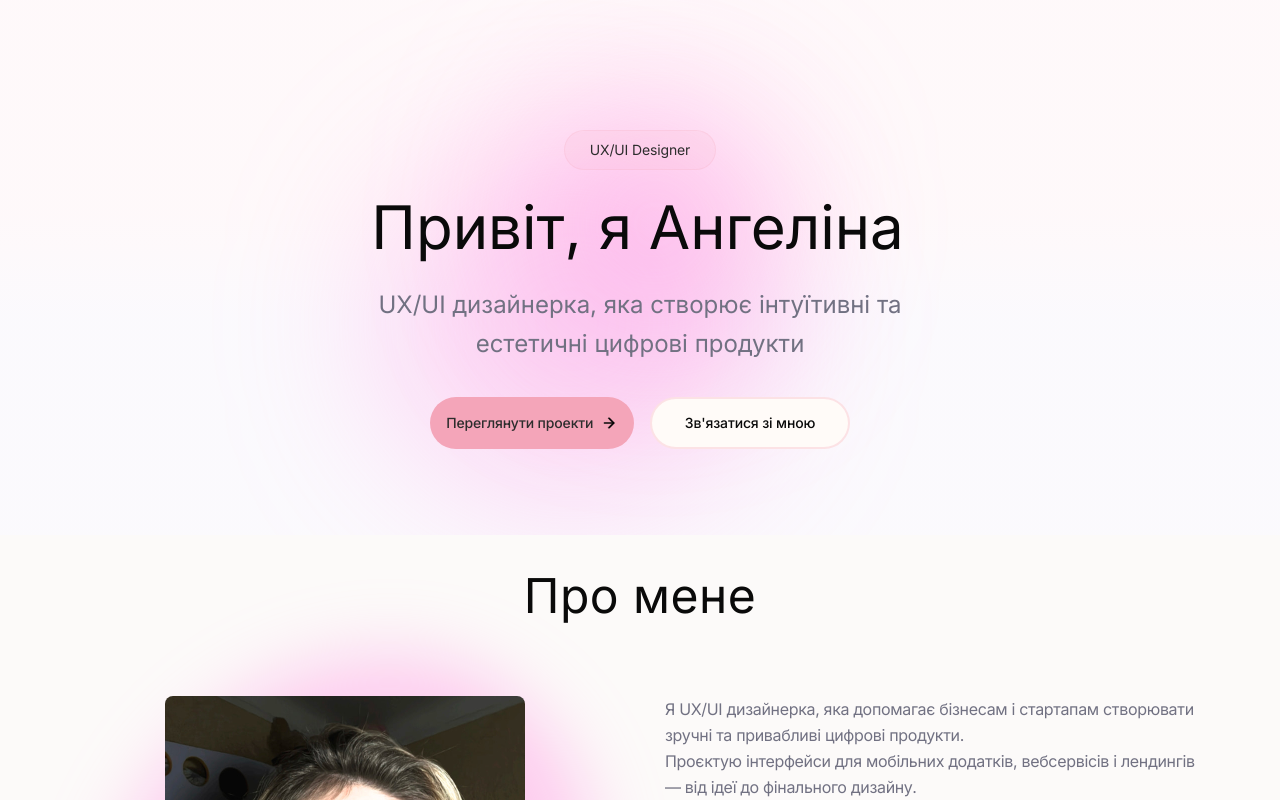
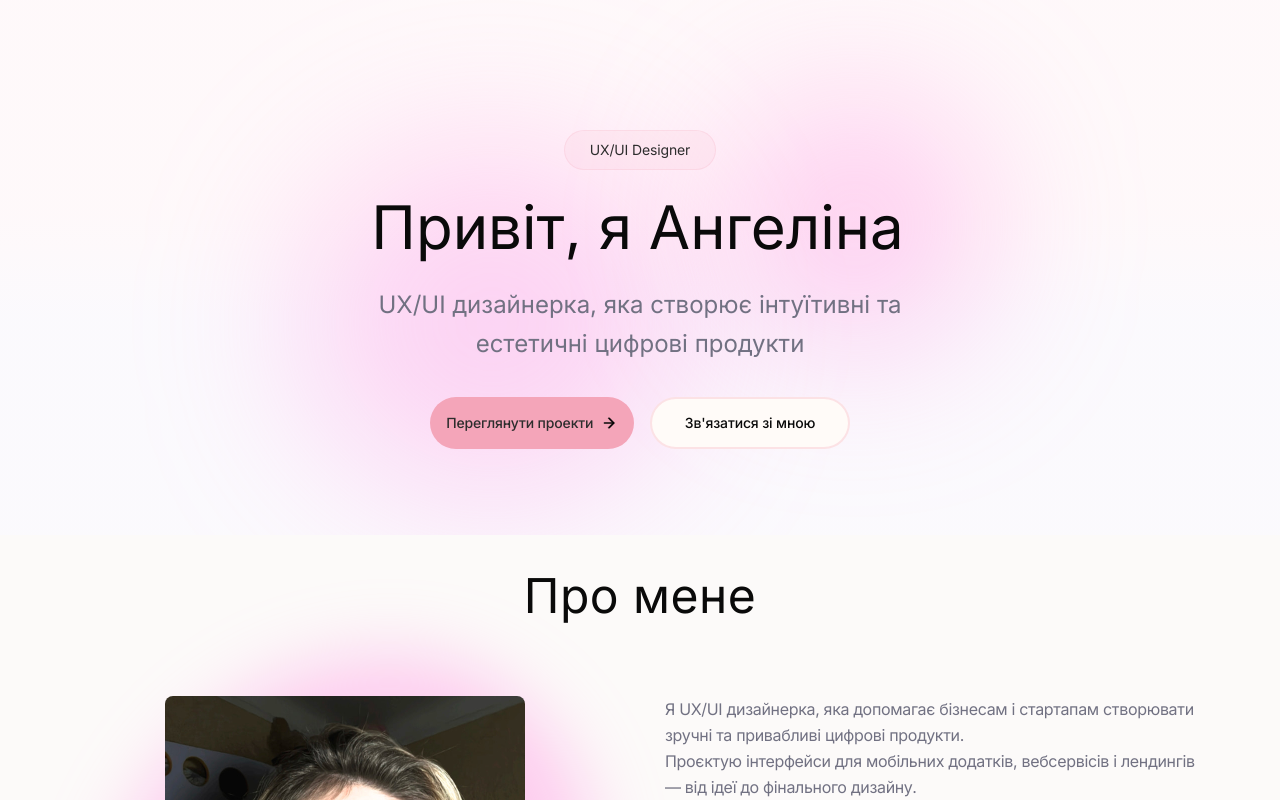
Before and after one commit to YuliiaChernysheva/angelina-portfolio-next.js, a Next.js app: page / in a window 1280 px wide. Shown: the top 800 px of the page. Built offline with nearby package versions, Linux system fonts and the light colour scheme.

Commit message:
change hero

```diff
--- a/src/components/Hero/Hero.module.css
+++ b/src/components/Hero/Hero.module.css
@@ -135,7 +135,7 @@
 
   .hero::before {
     top: 145px;
-    left: 380px;
+    left: 300px;
     width: 384px;
     height: 354px;
     background-color: #ff8ee159;
@@ -143,7 +143,7 @@
 
   .hero::after {
     top: 100px;
-    right: 500px;
+    right: 300px;
     width: 250px;
     height: 250px;
     background-color: rgba(255, 142, 225, 0.42);
```
Also changed, not shown: src/app/thank-you/page.jsx (+0 -10 lines).
